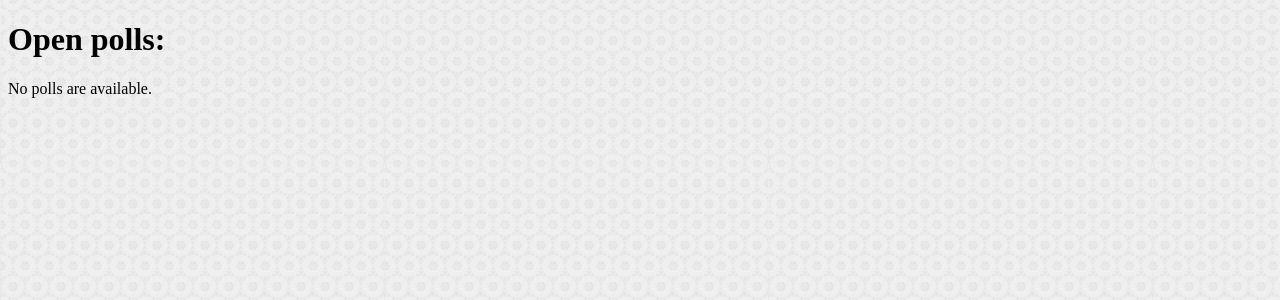
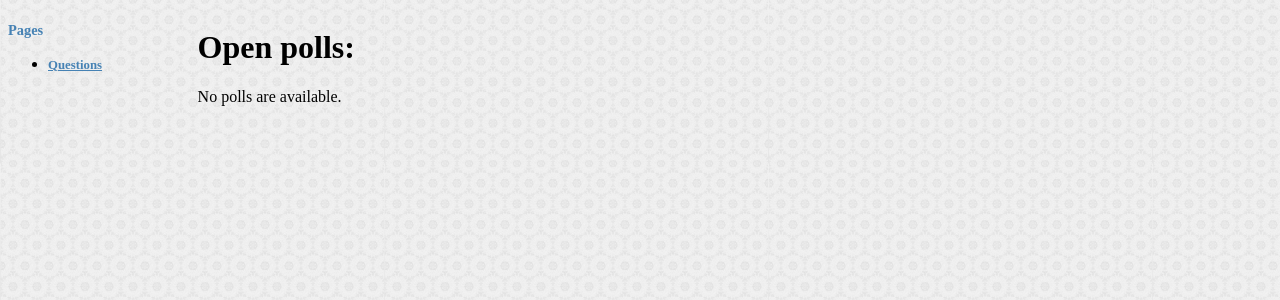
Before and after one commit to alfre2v/python_meetup_ansible_demo, a Django app: page /polls/ in a window 1280 px wide. Shown: the top 300 px of the page. Run offline with Django 5.2, Linux system fonts and the light colour scheme; data that the repository does not hold is empty.

Commit message:
add base template for unirom look across django demo app

```diff
--- a/tutor_site/polls/static/polls/style.css
+++ b/tutor_site/polls/static/polls/style.css
@@ -6,3 +6,42 @@ body {
     background: white url("images/background-c2.png") repeat;
     background-size: 30%;
 }
+
+#sidebar p {
+    color: SteelBlue;
+    font-weight: bold;
+    font-size: 0.9rem;
+}
+
+#sidebar a {
+    color: SteelBlue;
+    font-weight: bold;
+    font-size: 0.8rem;
+    text-decoration: none;
+}
+
+#sidebar .current a {
+    color: SteelBlue;
+    font-weight: bold;
+    font-size: 0.8rem;
+    text-decoration: underline;
+}
+
+.column {
+    float: left;
+}
+
+.left {
+    width: 15%;
+}
+
+.right {
+    width: 85%;
+}
+
+/* Responsive layout - when the screen is less than 600px wide, make the two columns stack on top of each other instead of next to each other */
+@media screen and (max-width: 600px) {
+  .column {
+    width: 100%;
+  }
+}
--- /dev/null
+++ b/tutor_site/polls/templates/polls/base.html
@@ -0,0 +1,25 @@
+<!DOCTYPE html>
+<html lang="en">
+<head>
+    <meta charset="UTF-8">
+    <title>{% block title %}Polls App{% endblock %}</title>
+    {% load static %}
+    <link rel="stylesheet" href="{% static 'polls/style.css' %}">
+</head>
+<body>
+    <div class="container">
+        <div id="sidebar" class="column left">
+            <div><p>Pages</p></div>
+            {% block sidebar %}
+            <ul>
+                <li><a href="/polls/">Questions</a></li>
+            </ul>
+            {% endblock %}
+        </div>
+
+        <div id="content" class="column right">
+            {% block content %}{% endblock %}
+        </div>
+    </div>
+</body>
+</html>
--- a/tutor_site/polls/templates/polls/index.html
+++ b/tutor_site/polls/templates/polls/index.html
@@ -1,21 +1,22 @@
-<!DOCTYPE html>
-<html lang="en">
-<head>
-    <meta charset="UTF-8">
-    <title>Polls Index page</title>
-    {% load static %}
-    <link rel="stylesheet" href="{% static 'polls/style.css' %}">
-</head>
-<body>
+{% extends "polls/base.html" %}
+
+{% block title %}Polls Index page{% endblock %}
+
+{% block sidebar %}
+    <ul>
+        <li class="current"><a href="/polls/">Questions</a></li>
+    </ul>
+{% endblock %}
+
+{% block content %}
     <h1>Open polls:</h1>
     {% if latest_questions_list %}
         <ul>
         {% for question in latest_questions_list %}
-            <li>Question {{ forloop.revcounter }}: <a href="{% url 'polls:detail' question.id  %}">{{ question.question_text }}</a></li>
+            <li>{{ forloop.revcounter }}- Question: <a href="{% url 'polls:detail' question.id  %}">{{ question.question_text }}</a></li>
         {% endfor %}
         </ul>
     {% else %}
         <p>No polls are available.</p>
     {% endif %}
-</body>
-</html>
+{% endblock %}
```
Also changed, not shown: tutor_site/polls/templates/polls/detail.html (+17 -10 lines), tutor_site/polls/templates/polls/results.html (+13 -10 lines).
